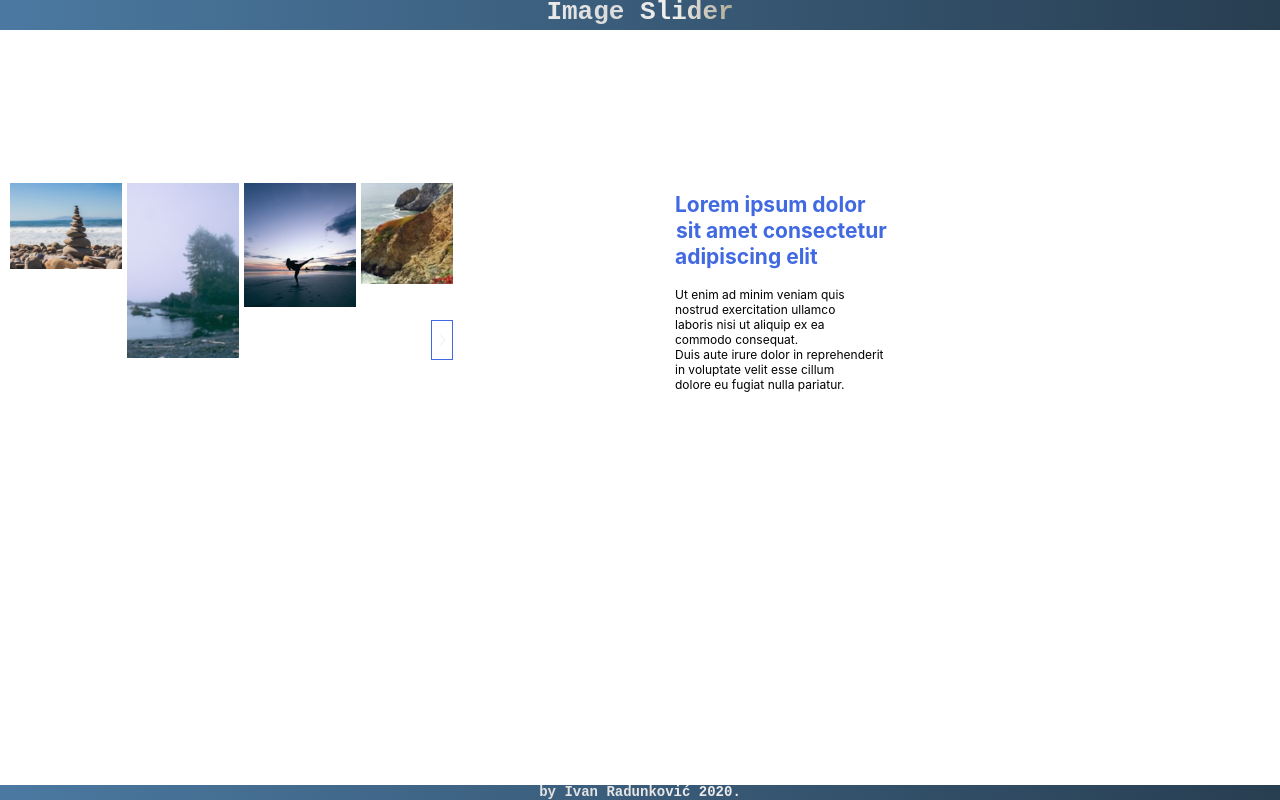
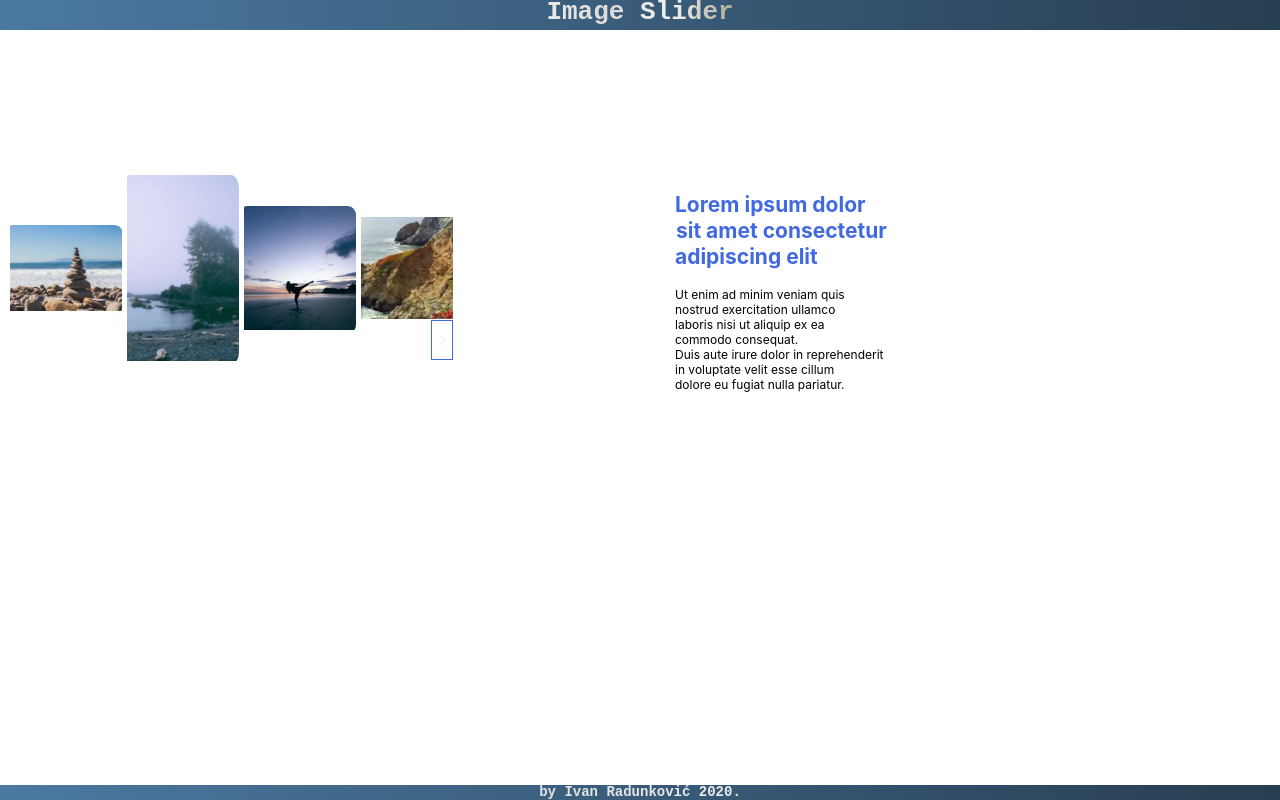
Before and after one commit to ivanradunkovic/React-Slider, a React (Create React App) app: page / in a window 1280 px wide. Built offline with nearby package versions, Linux system fonts and the light colour scheme.

Commit message:
Make images rounded.

```diff
--- a/src/slider.scss
+++ b/src/slider.scss
@@ -21,6 +21,11 @@
     transition: 0.5s;
     overflow: hidden;
     padding-left: 5px;
+    display: block;
+    margin: 0 auto;
+    height: auto;
+    width: 100%;
+    border-radius: 7%;
 }
 
 %btn-styles {
```
